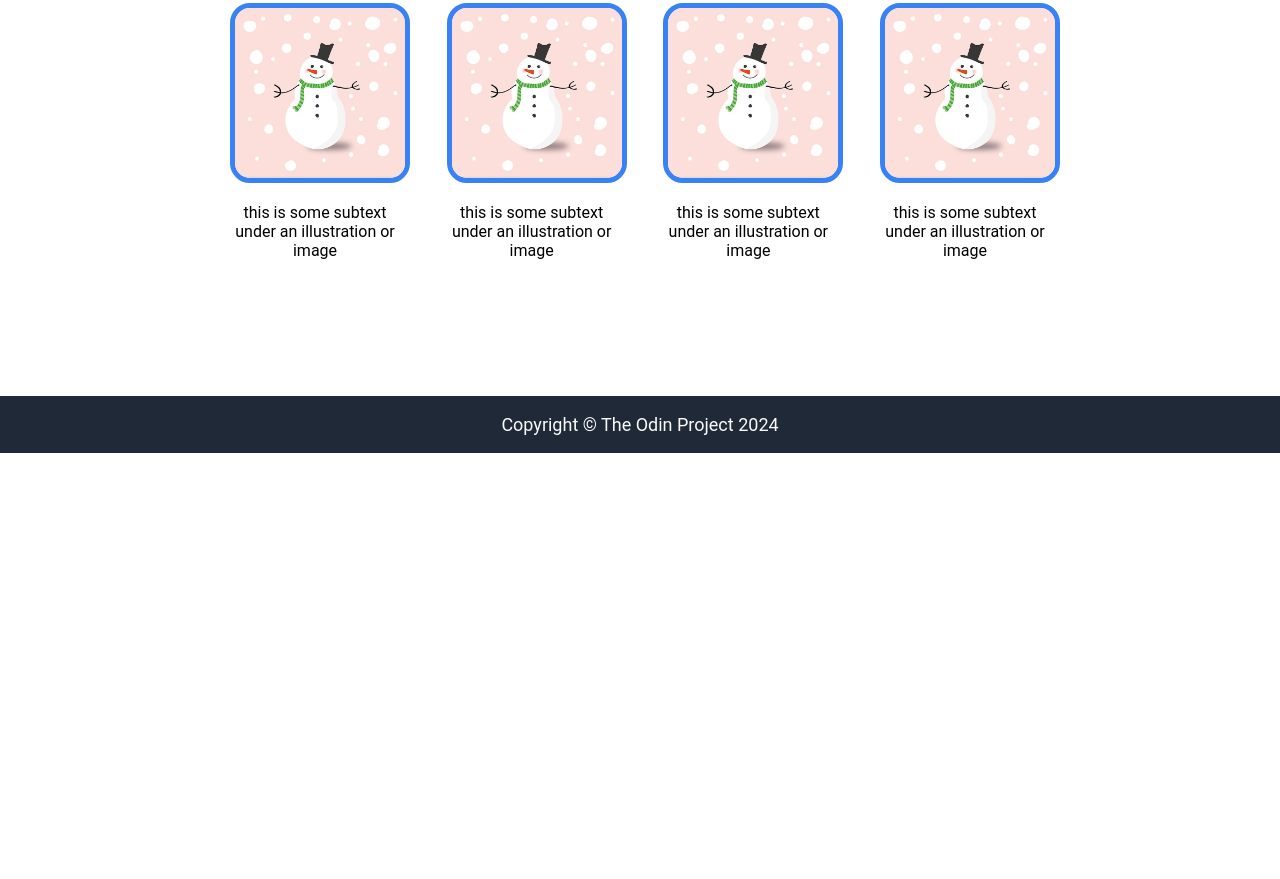
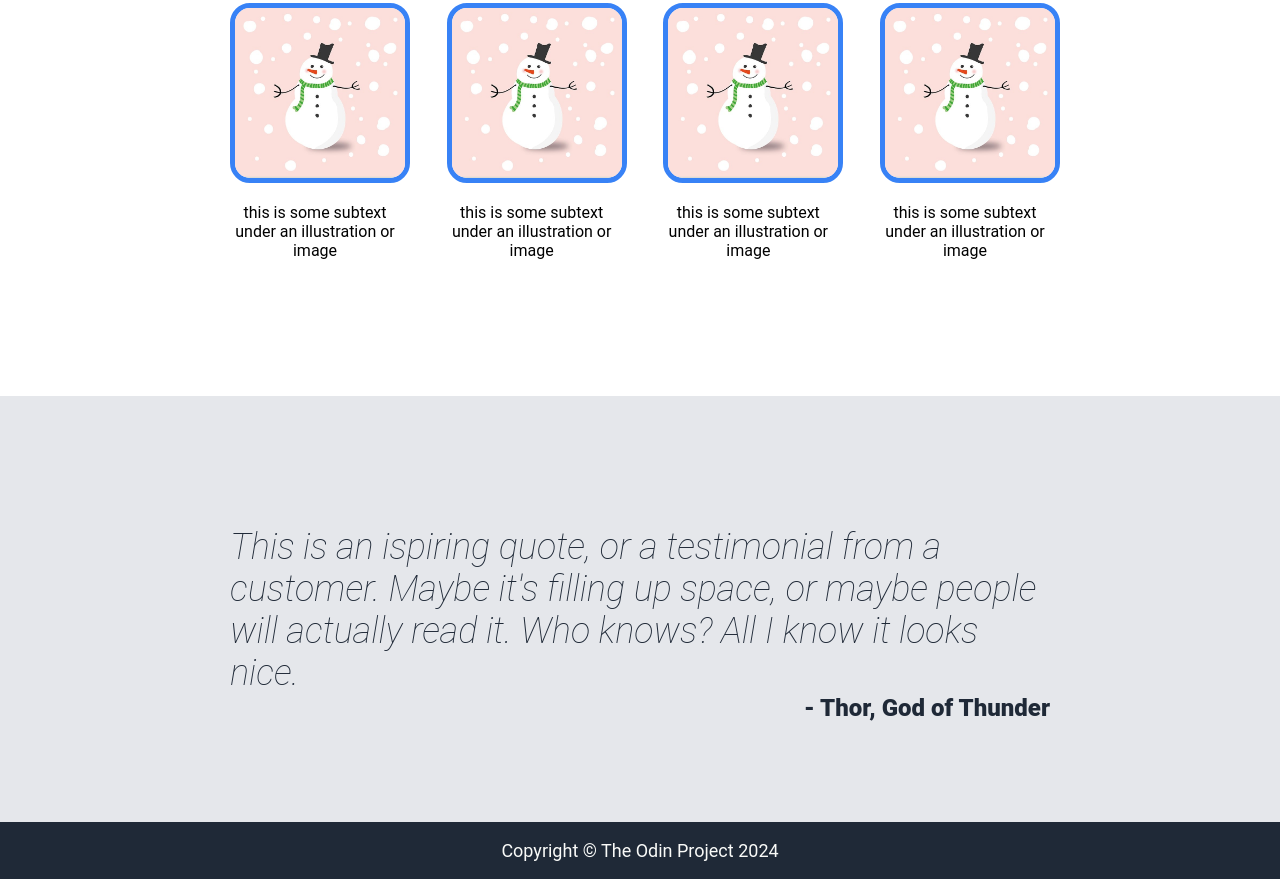
Before and after one commit to addd3bby/odin-landing-page, a plain HTML site: page index.html in a window 1280 px wide. Shown: the part 670-1549 px from the top of the page. Before the commit the page ends 1123 px from the top, so only its background shows below. Drawn offline with Linux system fonts and the light colour scheme.

Commit message:
Add Quote section

```diff
--- a/css/styles.css
+++ b/css/styles.css
@@ -111,6 +111,33 @@ a {
   border-radius: 20px;
 }
 
+#quote {
+  background-color: #e5e7eb;
+}
+
+#quote .narrow-container {
+  padding: 130px 0 100px;
+  display: flex;
+  flex-direction: column;
+}
+
+#quote .narrow-container p {
+  margin: 0;
+}
+
+#quote .narrow-container .quote-author {
+  align-self: flex-end;
+  color: #1f2937;
+  font-weight: 900;
+  font-size: 24px;
+}
+
+#quote .narrow-container .quote-text {
+  color: #1f2937;
+  font-weight: lighter;
+  font-style: italic;
+  font-size: 36px;
+}
 
 
 
--- a/index.html
+++ b/index.html
@@ -58,6 +58,10 @@
     </div>
 
     <div id="quote">
+      <div class="narrow-container">
+        <p class="quote-text">This is an ispiring quote, or a testimonial from a customer. Maybe it's filling up space, or maybe people will actually read it. Who knows? All I know it looks nice.</p>
+        <p class="quote-author"> - Thor, God of Thunder</p>
+      </div>
     </div>
 
     <div id="signing">
```
